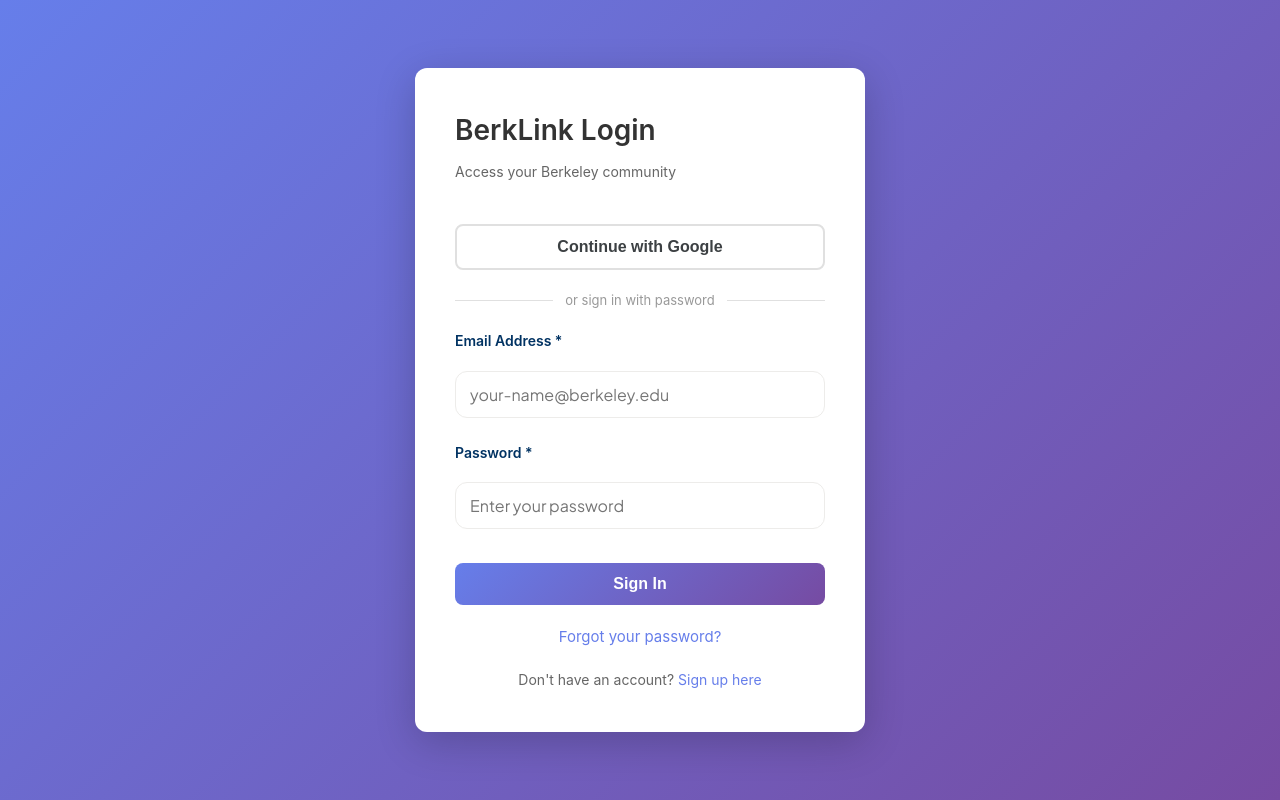
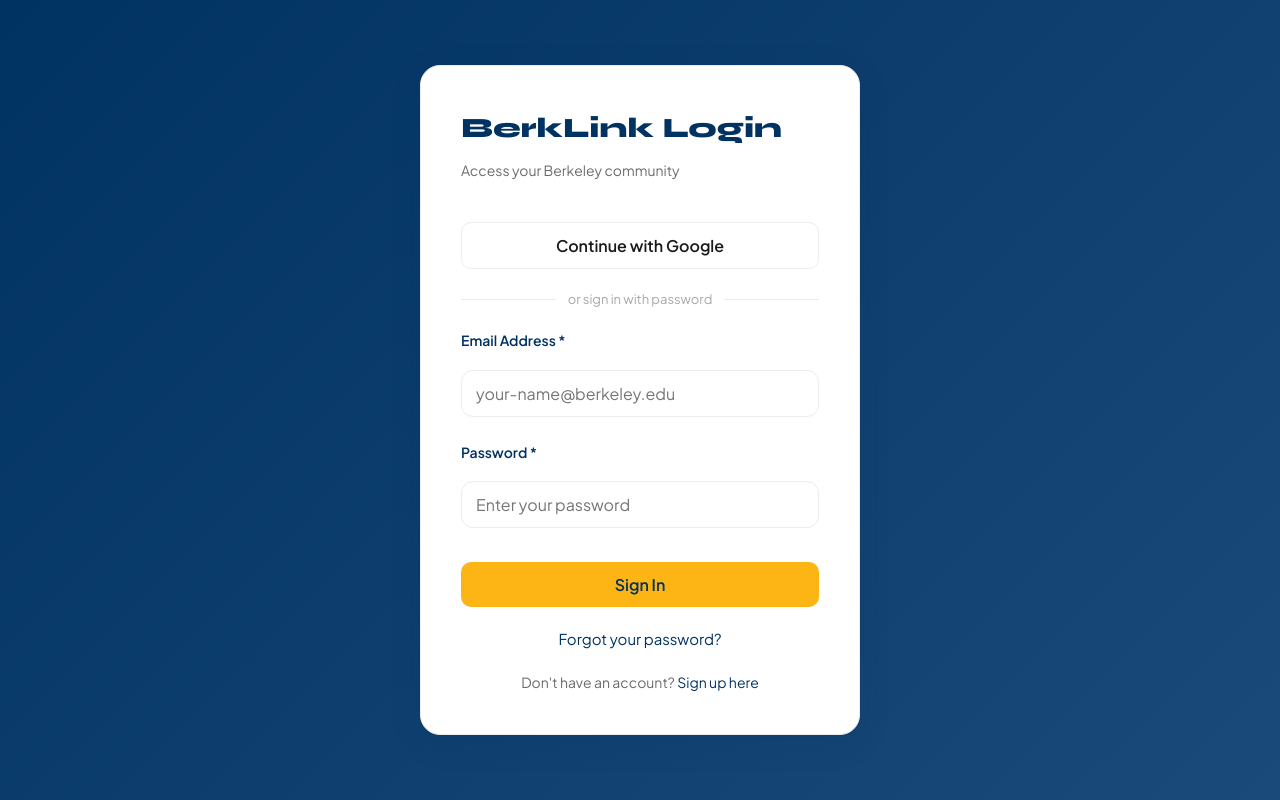
Before and after one commit to JesseniaChan/BerkLink, a React (Create React App) app: page / in a window 1280 px wide. Built offline with nearby package versions, Linux system fonts and the light colour scheme; no server answers.

Commit message:
log in UI update

```diff
--- a/src/styles/ForgotPasswordForm.css
+++ b/src/styles/ForgotPasswordForm.css
@@ -3,31 +3,31 @@
   justify-content: center;
   align-items: center;
   min-height: 100vh;
-  background: linear-gradient(135deg, #667eea 0%, #764ba2 100%);
+  background: linear-gradient(135deg, var(--blue) 0%, var(--blue-mid) 100%);
   padding: 20px;
-  font-family: -apple-system, BlinkMacSystemFont, 'Segoe UI', 'Roboto', 'Oxygen',
-    'Ubuntu', 'Cantarell', 'Fira Sans', 'Droid Sans', 'Helvetica Neue',
-    sans-serif;
+  font-family: 'Plus Jakarta Sans', -apple-system, BlinkMacSystemFont, 'Segoe UI', sans-serif;
 }
 
 .forgot-password-card {
-  background: white;
-  border-radius: 12px;
-  box-shadow: 0 10px 40px rgba(0, 0, 0, 0.2);
+  background: var(--surface);
+  border: 1px solid var(--border);
+  border-radius: var(--radius-lg);
+  box-shadow: var(--shadow-lg);
   padding: 40px;
   width: 100%;
-  max-width: 450px;
+  max-width: 440px;
 }
 
 .forgot-password-card h2 {
-  color: #333;
+  font-family: 'Syne', sans-serif;
+  color: var(--blue);
   margin: 0 0 8px 0;
   font-size: 28px;
-  font-weight: 600;
+  font-weight: 800;
 }
 
 .forgot-password-subtitle {
-  color: #666;
+  color: var(--text2);
   margin: 0 0 30px 0;
   font-size: 14px;
   line-height: 1.5;
@@ -40,41 +40,43 @@
 }
 
 .form-group label {
-  color: #333;
-  font-weight: 500;
+  color: var(--text);
+  font-weight: 600;
   margin-bottom: 8px;
   font-size: 14px;
 }
 
 .form-group input {
   padding: 12px 14px;
-  border: 2px solid #e0e0e0;
-  border-radius: 8px;
+  border: 1.5px solid var(--border);
+  border-radius: 10px;
   font-size: 16px;
-  transition: border-color 0.3s ease;
+  transition: border-color 0.2s ease, box-shadow 0.2s ease;
   font-family: inherit;
+  background: var(--surface);
+  color: var(--text);
 }
 
 .form-group input:focus {
   outline: none;
-  border-color: #667eea;
-  box-shadow: 0 0 0 3px rgba(102, 126, 234, 0.1);
+  border-color: var(--blue);
+  box-shadow: 0 0 0 3px rgba(0, 50, 98, 0.1);
 }
 
 .form-group input:disabled {
-  background-color: #f5f5f5;
+  background-color: var(--bg);
   cursor: not-allowed;
-  color: #999;
+  color: var(--text3);
 }
 
 .error-message {
-  background-color: #fadbd8;
-  color: #c0392b;
+  background-color: var(--clay-light);
+  color: var(--clay);
   padding: 12px 14px;
-  border-radius: 8px;
+  border-radius: 10px;
   margin-bottom: 20px;
   font-size: 14px;
-  border-left: 4px solid #c0392b;
+  border-left: 4px solid var(--clay);
   display: flex;
   align-items: flex-start;
   gap: 10px;
@@ -88,13 +90,13 @@
 }
 
 .success-message {
-  background-color: #d5f4e6;
-  color: #27ae60;
+  background-color: var(--sage-light);
+  color: var(--sage);
   padding: 12px 14px;
-  border-radius: 8px;
+  border-radius: 10px;
   margin-bottom: 20px;
   font-size: 14px;
-  border-left: 4px solid #27ae60;
+  border-left: 4px solid var(--sage);
   display: flex;
   align-items: center;
   gap: 10px;
@@ -108,25 +110,25 @@
 .reset-button {
   width: 100%;
   padding: 12px 24px;
-  background: linear-gradient(135deg, #667eea 0%, #764ba2 100%);
-  color: white;
+  background: var(--gold);
+  color: var(--blue);
   border: none;
-  border-radius: 8px;
+  border-radius: 10px;
+  font-family: 'Plus Jakarta Sans', sans-serif;
   font-size: 16px;
-  font-weight: 600;
+  font-weight: 700;
   cursor: pointer;
-  transition: transform 0.2s ease, box-shadow 0.2s ease;
+  transition: background 0.15s ease;
   margin-top: 10px;
   margin-bottom: 20px;
 }
 
 .reset-button:hover:not(:disabled) {
-  transform: translateY(-2px);
-  box-shadow: 0 6px 20px rgba(102, 126, 234, 0.4);
+  background: var(--gold-light);
 }
 
 .reset-button:disabled {
-  opacity: 0.7;
+  opacity: 0.6;
   cursor: not-allowed;
 }
 
@@ -135,20 +137,20 @@
 }
 
 .back-to-login-link {
-  color: #667eea;
+  color: var(--blue);
   background: none;
   border: none;
-  font-weight: 500;
+  font-weight: 600;
   cursor: pointer;
   text-decoration: none;
   padding: 0;
   font: inherit;
   font-size: 14px;
-  transition: color 0.3s ease;
+  transition: color 0.2s ease;
 }
 
 .back-to-login-link:hover {
-  color: #764ba2;
+  color: var(--blue-mid);
   text-decoration: underline;
 }
 
--- a/src/styles/LoginForm.css
+++ b/src/styles/LoginForm.css
@@ -3,31 +3,31 @@
   justify-content: center;
   align-items: center;
   min-height: 100vh;
-  background: linear-gradient(135deg, #667eea 0%, #764ba2 100%);
+  background: linear-gradient(135deg, var(--blue) 0%, var(--blue-mid) 100%);
   padding: 20px;
-  font-family: -apple-system, BlinkMacSystemFont, 'Segoe UI', 'Roboto', 'Oxygen',
-    'Ubuntu', 'Cantarell', 'Fira Sans', 'Droid Sans', 'Helvetica Neue',
-    sans-serif;
+  font-family: 'Plus Jakarta Sans', -apple-system, BlinkMacSystemFont, 'Segoe UI', sans-serif;
 }
 
 .login-card {
-  background: white;
-  border-radius: 12px;
-  box-shadow: 0 10px 40px rgba(0, 0, 0, 0.2);
+  background: var(--surface);
+  border: 1px solid var(--border);
+  border-radius: var(--radius-lg);
+  box-shadow: var(--shadow-lg);
   padding: 40px;
   width: 100%;
-  max-width: 450px;
+  max-width: 440px;
 }
 
 .login-card h2 {
-  color: #333;
+  font-family: 'Syne', sans-serif;
+  color: var(--blue);
   margin: 0 0 8px 0;
   font-size: 28px;
-  font-weight: 600;
+  font-weight: 800;
 }
 
 .login-subtitle {
-  color: #666;
+  color: var(--text2);
   margin: 0 0 30px 0;
   font-size: 14px;
 }
@@ -39,41 +39,43 @@
 }
 
 .form-group label {
-  color: #333;
-  font-weight: 500;
+  color: var(--text);
+  font-weight: 600;
   margin-bottom: 8px;
   font-size: 14px;
 }
 
 .form-group input {
   padding: 12px 14px;
-  border: 2px solid #e0e0e0;
-  border-radius: 8px;
+  border: 1.5px solid var(--border);
+  border-radius: 10px;
   font-size: 16px;
-  transition: border-color 0.3s ease;
+  transition: border-color 0.2s ease, box-shadow 0.2s ease;
   font-family: inherit;
+  background: var(--surface);
+  color: var(--text);
 }
 
 .form-group input:focus {
   outline: none;
-  border-color: #667eea;
-  box-shadow: 0 0 0 3px rgba(102, 126, 234, 0.1);
+  border-color: var(--blue);
+  box-shadow: 0 0 0 3px rgba(0, 50, 98, 0.1);
 }
 
 .form-group input:disabled {
-  background-color: #f5f5f5;
+  background-color: var(--bg);
   cursor: not-allowed;
-  color: #999;
+  color: var(--text3);
 }
 
 .error-message {
-  background-color: #fadbd8;
-  color: #c0392b;
+  background-color: var(--clay-light);
+  color: var(--clay);
   padding: 12px 14px;
-  border-radius: 8px;
+  border-radius: 10px;
   margin-bottom: 20px;
   font-size: 14px;
-  border-left: 4px solid #c0392b;
+  border-left: 4px solid var(--clay);
   display: flex;
   align-items: flex-start;
   gap: 10px;
@@ -87,13 +89,13 @@
 }
 
 .success-message {
-  background-color: #d5f4e6;
-  color: #27ae60;
+  background-color: var(--sage-light);
+  color: var(--sage);
   padding: 12px 14px;
-  border-radius: 8px;
+  border-radius: 10px;
   margin-bottom: 20px;
   font-size: 14px;
-  border-left: 4px solid #27ae60;
+  border-left: 4px solid var(--sage);
   display: flex;
   align-items: center;
   gap: 10px;
@@ -107,43 +109,43 @@
 .login-button {
   width: 100%;
   padding: 12px 24px;
-  background: linear-gradient(135deg, #667eea 0%, #764ba2 100%);
-  color: white;
+  background: var(--gold);
+  color: var(--blue);
   border: none;
-  border-radius: 8px;
+  border-radius: 10px;
+  font-family: 'Plus Jakarta Sans', sans-serif;
   font-size: 16px;
-  font-weight: 600;
+  font-weight: 700;
   cursor: pointer;
-  transition: transform 0.2s ease, box-shadow 0.2s ease;
+  transition: background 0.15s ease;
   margin-top: 10px;
   margin-bottom: 20px;
 }
 
 .login-button:hover:not(:disabled) {
-  transform: translateY(-2px);
-  box-shadow: 0 6px 20px rgba(102, 126, 234, 0.4);
+  background: var(--gold-light);
 }
 
 .login-button:disabled {
-  opacity: 0.7;
+  opacity: 0.6;
   cursor: not-allowed;
 }
 
 .google-button {
-  background: white;
-  color: #3c4043;
-  border: 2px solid #e0e0e0;
+  background: var(--surface);
+  color: var(--text);
+  border: 1.5px solid var(--border);
 }
 
 .google-button:hover:not(:disabled) {
-  box-shadow: 0 4px 12px rgba(0, 0, 0, 0.1);
+  box-shadow: var(--shadow);
 }
 
 .auth-divider {
   display: flex;
   align-items: center;
   text-align: center;
-  color: #999;
+  color: var(--text3);
   font-size: 13px;
   margin: 0 0 20px 0;
 }
@@ -152,7 +154,7 @@
 .auth-divider::after {
   content: '';
   flex: 1;
-  border-bottom: 1px solid #e0e0e0;
+  border-bottom: 1px solid var(--border);
 }
 
 .auth-divider span {
@@ -165,44 +167,44 @@
 }
 
 .forgot-password-link {
-  color: #667eea;
+  color: var(--blue);
   background: none;
   border: none;
   text-decoration: none;
   font-size: 14px;
-  font-weight: 500;
-  transition: color 0.3s ease;
+  font-weight: 600;
+  transition: color 0.2s ease;
   cursor: pointer;
   padding: 0;
   font: inherit;
 }
 
 .forgot-password-link:hover {
-  color: #764ba2;
+  color: var(--blue-mid);
   text-decoration: underline;
 }
 
 .signup-link {
   text-align: center;
-  color: #666;
+  color: var(--text2);
   font-size: 14px;
   margin: 0;
 }
 
 .signup-link .switch-link {
-  color: #667eea;
+  color: var(--blue);
   background: none;
   border: none;
-  font-weight: 600;
+  font-weight: 700;
   cursor: pointer;
   text-decoration: none;
   padding: 0;
   font: inherit;
-  transition: color 0.3s ease;
+  transition: color 0.2s ease;
 }
 
 .signup-link .switch-link:hover {
-  color: #764ba2;
+  color: var(--blue-mid);
   text-decoration: underline;
 }
 
--- a/src/styles/ResetPasswordForm.css
+++ b/src/styles/ResetPasswordForm.css
@@ -3,31 +3,31 @@
   justify-content: center;
   align-items: center;
   min-height: 100vh;
-  background: linear-gradient(135deg, #667eea 0%, #764ba2 100%);
+  background: linear-gradient(135deg, var(--blue) 0%, var(--blue-mid) 100%);
   padding: 20px;
-  font-family: -apple-system, BlinkMacSystemFont, 'Segoe UI', 'Roboto', 'Oxygen',
-    'Ubuntu', 'Cantarell', 'Fira Sans', 'Droid Sans', 'Helvetica Neue',
-    sans-serif;
+  font-family: 'Plus Jakarta Sans', -apple-system, BlinkMacSystemFont, 'Segoe UI', sans-serif;
 }
 
 .reset-password-card {
-  background: white;
-  border-radius: 12px;
-  box-shadow: 0 10px 40px rgba(0, 0, 0, 0.2);
+  background: var(--surface);
+  border: 1px solid var(--border);
+  border-radius: var(--radius-lg);
+  box-shadow: var(--shadow-lg);
   padding: 40px;
   width: 100%;
-  max-width: 450px;
+  max-width: 440px;
 }
 
 .reset-password-card h2 {
-  color: #333;
+  font-family: 'Syne', sans-serif;
+  color: var(--blue);
   margin: 0 0 8px 0;
   font-size: 28px;
-  font-weight: 600;
+  font-weight: 800;
 }
 
 .reset-password-subtitle {
-  color: #666;
+  color: var(--text2);
   margin: 0 0 30px 0;
   font-size: 14px;
   line-height: 1.5;
@@ -40,48 +40,50 @@
 }
 
 .form-group label {
-  color: #333;
-  font-weight: 500;
+  color: var(--text);
+  font-weight: 600;
   margin-bottom: 8px;
   font-size: 14px;
 }
 
 .form-group input {
   padding: 12px 14px;
-  border: 2px solid #e0e0e0;
-  border-radius: 8px;
+  border: 1.5px solid var(--border);
+  border-radius: 10px;
   font-size: 16px;
-  transition: border-color 0.3s ease;
+  transition: border-color 0.2s ease, box-shadow 0.2s ease;
   font-family: inherit;
+  background: var(--surface);
+  color: var(--text);
 }
 
 .form-group input:focus {
   outline: none;
-  border-color: #667eea;
-  box-shadow: 0 0 0 3px rgba(102, 126, 234, 0.1);
+  border-color: var(--blue);
+  box-shadow: 0 0 0 3px rgba(0, 50, 98, 0.1);
 }
 
 .form-group input:disabled {
-  background-color: #f5f5f5;
+  background-color: var(--bg);
   cursor: not-allowed;
-  color: #999;
+  color: var(--text3);
 }
 
 .validation-hint {
-  color: #e67e22;
+  color: var(--clay);
   font-size: 12px;
   margin-top: 4px;
   font-weight: 500;
 }
 
 .error-message {
-  background-color: #fadbd8;
-  color: #c0392b;
+  background-color: var(--clay-light);
+  color: var(--clay);
   padding: 12px 14px;
-  border-radius: 8px;
+  border-radius: 10px;
   margin-bottom: 20px;
   font-size: 14px;
-  border-left: 4px solid #c0392b;
+  border-left: 4px solid var(--clay);
   display: flex;
   align-items: flex-start;
   gap: 10px;
@@ -95,13 +97,13 @@
 }
 
 .success-message {
-  background-color: #d5f4e6;
-  color: #27ae60;
+  background-color: var(--sage-light);
+  color: var(--sage);
   padding: 12px 14px;
-  border-radius: 8px;
+  border-radius: 10px;
   margin-bottom: 20px;
   font-size: 14px;
-  border-left: 4px solid #27ae60;
+  border-left: 4px solid var(--sage);
   display: flex;
   align-items: center;
   gap: 10px;
@@ -115,25 +117,25 @@
 .reset-button {
   width: 100%;
   padding: 12px 24px;
-  background: linear-gradient(135deg, #667eea 0%, #764ba2 100%);
-  color: white;
+  background: var(--gold);
+  color: var(--blue);
   border: none;
-  border-radius: 8px;
+  border-radius: 10px;
+  font-family: 'Plus Jakarta Sans', sans-serif;
   font-size: 16px;
-  font-weight: 600;
+  font-weight: 700;
   cursor: pointer;
-  transition: transform 0.2s ease, box-shadow 0.2s ease;
+  transition: background 0.15s ease;
   margin-top: 10px;
   margin-bottom: 20px;
 }
 
 .reset-button:hover:not(:disabled) {
-  transform: translateY(-2px);
-  box-shadow: 0 6px 20px rgba(102, 126, 234, 0.4);
+  background: var(--gold-light);
 }
 
 .reset-button:disabled {
-  opacity: 0.7;
+  opacity: 0.6;
   cursor: not-allowed;
 }
 
@@ -142,26 +144,26 @@
 }
 
 .back-to-login-link {
-  color: #667eea;
+  color: var(--blue);
   background: none;
   border: none;
-  font-weight: 500;
+  font-weight: 600;
   cursor: pointer;
   text-decoration: none;
   padding: 0;
   font: inherit;
   font-size: 14px;
-  transition: color 0.3s ease;
+  transition: color 0.2s ease;
 }
 
 .back-to-login-link:hover {
-  color: #764ba2;
+  color: var(--blue-mid);
   text-decoration: underline;
 }
 
 .loading-spinner {
   text-align: center;
-  color: #333;
+  color: var(--text2);
   font-size: 16px;
   min-height: 50px;
   display: flex;
--- a/src/styles/SignupForm.css
+++ b/src/styles/SignupForm.css
@@ -3,31 +3,31 @@
   justify-content: center;
   align-items: center;
   min-height: 100vh;
-  background: linear-gradient(135deg, #667eea 0%, #764ba2 100%);
+  background: linear-gradient(135deg, var(--blue) 0%, var(--blue-mid) 100%);
   padding: 20px;
-  font-family: -apple-system, BlinkMacSystemFont, 'Segoe UI', 'Roboto', 'Oxygen',
-    'Ubuntu', 'Cantarell', 'Fira Sans', 'Droid Sans', 'Helvetica Neue',
-    sans-serif;
+  font-family: 'Plus Jakarta Sans', -apple-system, BlinkMacSystemFont, 'Segoe UI', sans-serif;
 }
 
 .signup-card {
-  background: white;
-  border-radius: 12px;
-  box-shadow: 0 10px 40px rgba(0, 0, 0, 0.2);
+  background: var(--surface);
+  border: 1px solid var(--border);
+  border-radius: var(--radius-lg);
+  box-shadow: var(--shadow-lg);
   padding: 40px;
   width: 100%;
-  max-width: 450px;
+  max-width: 440px;
 }
 
 .signup-card h2 {
-  color: #333;
+  font-family: 'Syne', sans-serif;
+  color: var(--blue);
   margin: 0 0 8px 0;
   font-size: 28px;
-  font-weight: 600;
+  font-weight: 800;
 }
 
 .signup-subtitle {
-  color: #666;
+  color: var(--text2);
   margin: 0 0 30px 0;
   font-size: 14px;
 }
@@ -39,34 +39,36 @@
 }
 
 .form-group label {
-  color: #333;
-  font-weight: 500;
+  color: var(--text);
+  font-weight: 600;
   margin-bottom: 8px;
   font-size: 14px;
 }
 
 .form-group input {
   padding: 12px 14px;
-  border: 2px solid #e0e0e0;
-  border-radius: 8px;
+  border: 1.5px solid var(--border);
+  border-radius: 10px;
   font-size: 16px;
-  transition: border-color 0.3s ease;
+  transition: border-color 0.2s ease, box-shadow 0.2s ease;
   font-family: inherit;
+  background: var(--surface);
+  color: var(--text);
 }
 
 .form-group input:focus {
   outline: none;
-  border-color: #667eea;
-  box-shadow: 0 0 0 3px rgba(102, 126, 234, 0.1);
+  border-color: var(--blue);
+  box-shadow: 0 0 0 3px rgba(0, 50, 98, 0.1);
 }
 
 .form-group input:disabled {
-  background-color: #f5f5f5;
+  background-color: var(--bg);
   cursor: not-allowed;
 }
 
 .validation-hint {
-  color: #e74c3c;
+  color: var(--clay);
   font-size: 12px;
   margin-top: 4px;
   display: flex;
@@ -74,23 +76,23 @@
 }
 
 .error-message {
-  background-color: #fadbd8;
-  color: #c0392b;
+  background-color: var(--clay-light);
+  color: var(--clay);
   padding: 12px 14px;
-  border-radius: 8px;
+  border-radius: 10px;
   margin-bottom: 20px;
   font-size: 14px;
-  border-left: 4px solid #c0392b;
+  border-left: 4px solid var(--clay);
 }
 
 .success-message {
-  background-color: #d5f4e6;
-  color: #27ae60;
+  background-color: var(--sage-light);
+  color: var(--sage);
   padding: 12px 14px;
-  border-radius: 8px;
+  border-radius: 10px;
   margin-bottom: 20px;
   font-size: 14px;
-  border-left: 4px solid #27ae60;
+  border-left: 4px solid var(--sage);
   display: flex;
   align-items: center;
   gap: 10px;
@@ -104,59 +106,59 @@
 .signup-button {
   width: 100%;
   padding: 12px 24px;
-  background: linear-gradient(135deg, #667eea 0%, #764ba2 100%);
-  color: white;
+  background: var(--gold);
+  color: var(--blue);
   border: none;
-  border-radius: 8px;
+  border-radius: 10px;
+  font-family: 'Plus Jakarta Sans', sans-serif;
   font-size: 16px;
-  font-weight: 600;
+  font-weight: 700;
   cursor: pointer;
-  transition: transform 0.2s ease, box-shadow 0.2s ease;
+  transition: background 0.15s ease;
   margin-top: 10px;
   margin-bottom: 20px;
 }
 
 .signup-button:hover:not(:disabled) {
-  transform: translateY(-2px);
-  box-shadow: 0 6px 20px rgba(102, 126, 234, 0.4);
+  background: var(--gold-light);
 }
 
 .signup-button:disabled {
-  opacity: 0.7;
+  opacity: 0.6;
   cursor: not-allowed;
 }
 
 .google-button {
-  background: white;
-  color: #3c4043;
-  border: 2px solid #e0e0e0;
+  background: var(--surface);
+  color: var(--text);
+  border: 1.5px solid var(--border);
 }
 
 .google-button:hover:not(:disabled) {
-  box-shadow: 0 4px 12px rgba(0, 0, 0, 0.1);
+  box-shadow: var(--shadow);
 }
 
 .login-link {
   text-align: center;
-  color: #666;
+  color: var(--text2);
   font-size: 14px;
   margin: 0;
 }
 
 .login-link .switch-link {
-  color: #667eea;
+  color: var(--blue);
   background: none;
   border: none;
-  font-weight: 600;
+  font-weight: 700;
   cursor: pointer;
   text-decoration: none;
   padding: 0;
   font: inherit;
-  transition: color 0.3s ease;
+  transition: color 0.2s ease;
 }
 
 .login-link .switch-link:hover {
-  color: #764ba2;
+  color: var(--blue-mid);
   text-decoration: underline;
 }
 
```
Also changed, not shown: src/components/MyGroup.js (+5 -3 lines).
